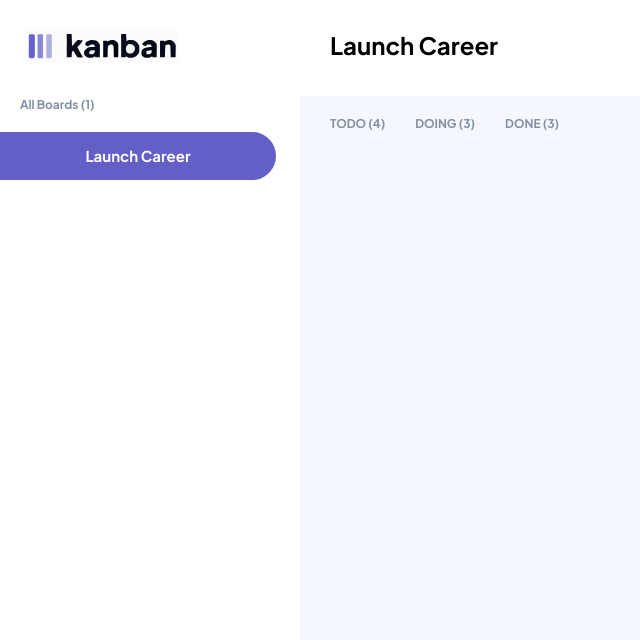
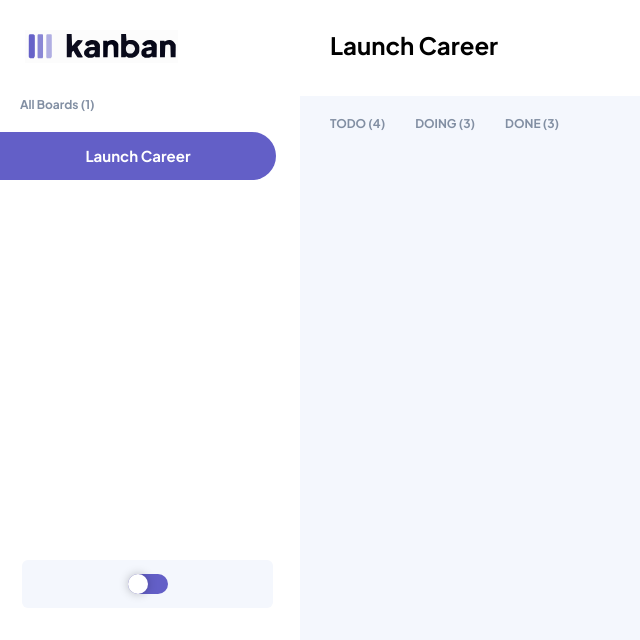
Before and after one commit to Thorimalope/THOMAL25130_Fto2502_B2_Thoriso-Malope_JSLPP, a plain HTML site: page index.html in a window 1280 px wide. Shown: the top 640 px of the page, without its empty margins (0-640 px from the left). Drawn offline with Linux system fonts and the light colour scheme; no server answers; a web font is replaced by a local one.

Commit message:
Theme toggle slider done

```diff
--- a/index.html
+++ b/index.html
@@ -19,6 +19,12 @@
                 <img src="logo/logo-light.svg" alt="kanban-logo" class="logo">
                 <h1>All Boards (1)</h1>
                 <button class="launch-btn">Launch Career</button>
+                <div id="switch-btn">
+                    <label class="toggle" for="my-toggle">
+                        <input class="toggle__input" type="checkbox" id="my-toggle">
+                        <div class="toggle__fill"></div>
+                    </label>
+                </div>
             </div>
         </nav>
 
--- a/styles.css
+++ b/styles.css
@@ -362,6 +362,65 @@ body{
     background-color: #828fa3;
 }
 
+/* Theme Switch Button*/
+
+#switch-btn{
+    width: 251px;
+    height: 48px;
+    display: flex;
+    align-items: center;
+    justify-content: center;
+    position: relative;
+    border: none;
+    border-radius: 6px;
+    background-color: #F4F7FD;
+    margin-top: 380px;
+    margin-left: 22px;
+}
+
+.toggle{
+    width: 40px;
+    height: 20px;
+    border-radius: 12px;
+    display: inline-block;
+    cursor: pointer;
+}
+
+.toggle__input{
+    display: none;
+}
+
+.toggle__fill{
+    position: relative;
+    width: 40px;
+    height: 20px;
+    border-radius: 12px;
+    background-color: #635fc7;
+    transition: background 0.2s;
+}
+
+.toggle__input:checked ~.toggle__fill{
+    background-color: #36454F;
+
+}
+
+.toggle__fill::after{
+    content: "";
+    position: absolute;
+    top: 0;
+    left: 0;
+    width: 20px;
+    height: 20px;
+    background-color: white;
+    box-shadow: 0 0 10px rgba(0, 0, 0, 0.25);
+    border-radius: 12px;
+    transition: transform 0.2s;
+}
+
+.toggle__input:checked ~.toggle__fill::after{
+    transform: translateX(20px);
+}
+
 /* Media Queries */
 
 @media (max-width: 768px) {
```
